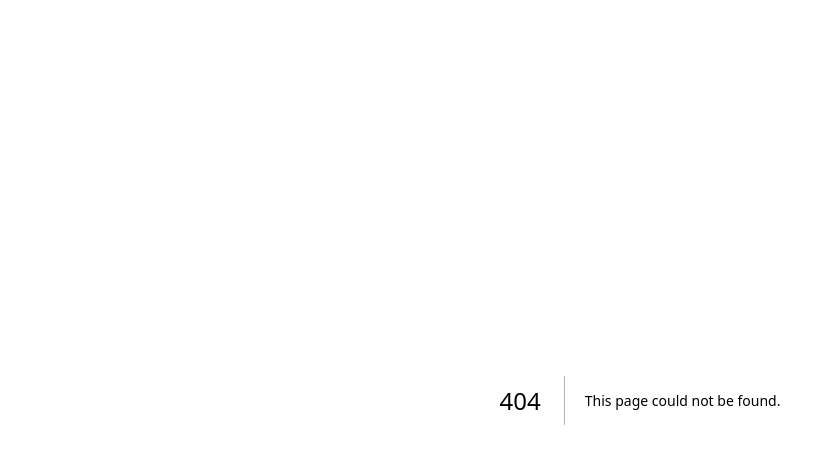
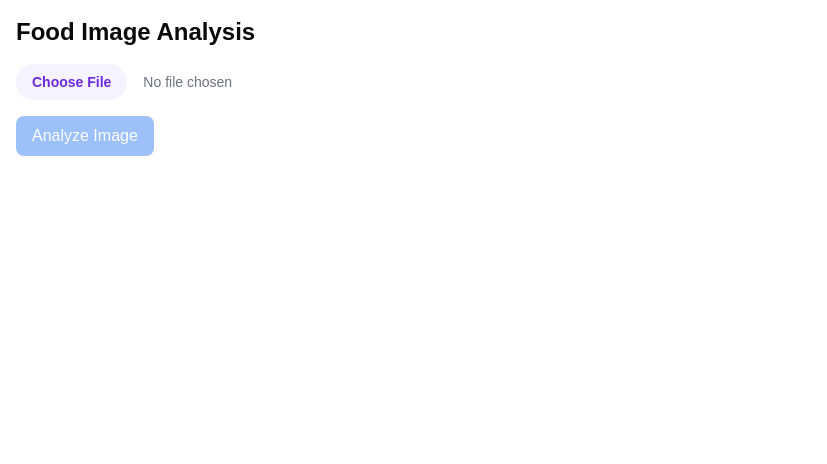
Before and after one commit to MohamedRasheqA/GLP-1, a Next.js app: page /calculator in a window 1280 px wide. Before the commit this address had no page. Shown: the top 464 px of the page, without its empty margins (0-827 px from the left). Built offline with nearby package versions, Linux system fonts and the light colour scheme.

Commit message:
Add files via upload

```diff
--- /dev/null
+++ b/app/calculator/page.tsx
@@ -0,0 +1,117 @@
+'use client'
+
+import { useState } from 'react'
+import Image from 'next/image'
+
+interface AnalysisResult {
+  analysis: string
+  category: string
+  confidence: number
+  status: string
+  timestamp: string
+}
+
+export default function Calculator() {
+  const [selectedImage, setSelectedImage] = useState<string | null>(null)
+  const [analysisResult, setAnalysisResult] = useState<AnalysisResult | null>(null)
+  const [isLoading, setIsLoading] = useState(false)
+  const [error, setError] = useState<string | null>(null)
+
+  const handleImageUpload = (e: React.ChangeEvent<HTMLInputElement>) => {
+    const file = e.target.files?.[0]
+    if (file) {
+      const reader = new FileReader()
+      reader.onloadend = () => {
+        setSelectedImage(reader.result as string)
+      }
+      reader.readAsDataURL(file)
+    }
+  }
+
+  const analyzeImage = async () => {
+    if (!selectedImage) return
+
+    setIsLoading(true)
+    setError(null)
+    try {
+      const response = await fetch('/api/calculator', {
+        method: 'POST',
+        headers: {
+          'Content-Type': 'application/json',
+        },
+        body: JSON.stringify({ image: selectedImage }),
+      })
+
+      if (!response.ok) {
+        const errorData = await response.json()
+        throw new Error(errorData.details || 'Failed to analyze image')
+      }
+
+      const result = await response.json()
+      console.log('Analysis result:', result)
+      setAnalysisResult(result)
+    } catch (error) {
+      console.error('Error analyzing image:', error)
+      setError(error instanceof Error ? error.message : 'An error occurred')
+      setAnalysisResult(null)
+    } finally {
+      setIsLoading(false)
+    }
+  }
+
+  return (
+    <div className="container mx-auto p-4">
+      <h1 className="text-2xl font-bold mb-4">Food Image Analysis</h1>
+
+      <div className="space-y-4">
+        <input
+          type="file"
+          accept="image/*"
+          onChange={handleImageUpload}
+          className="block w-full text-sm text-gray-500 file:mr-4 file:py-2 file:px-4 file:rounded-full file:border-0 file:text-sm file:font-semibold file:bg-violet-50 file:text-violet-700 hover:file:bg-violet-100"
+        />
+
+        {selectedImage && (
+          <div className="relative w-64 h-64">
+            <Image
+              src={selectedImage}
+              alt="Selected food image"
+              fill
+              className="object-cover rounded-lg"
+            />
+          </div>
+        )}
+
+        <button
+          onClick={analyzeImage}
+          disabled={!selectedImage || isLoading}
+          className="bg-blue-500 text-white px-4 py-2 rounded-lg disabled:opacity-50"
+        >
+          {isLoading ? 'Analyzing...' : 'Analyze Image'}
+        </button>
+
+        {error && (
+          <div className="mt-4 p-4 bg-red-50 text-red-700 rounded-lg">
+            {error}
+          </div>
+        )}
+
+        {analysisResult && (
+          <div className="mt-4 p-4 bg-gray-50 rounded-lg">
+            <h2 className="text-xl font-semibold mb-2">Analysis Results</h2>
+            <p className="mb-2">
+              <strong>Category:</strong> {analysisResult.category || 'N/A'}
+            </p>
+            <p className="mb-2">
+              <strong>Confidence:</strong>
+              {analysisResult.confidence ? `${analysisResult.confidence.toFixed(2)}%` : 'N/A'}
+            </p>
+            <p className="whitespace-pre-line">
+              {analysisResult.analysis || 'No analysis available'}
+            </p>
+          </div>
+        )}
+      </div>
+    </div>
+  )
+}
```
